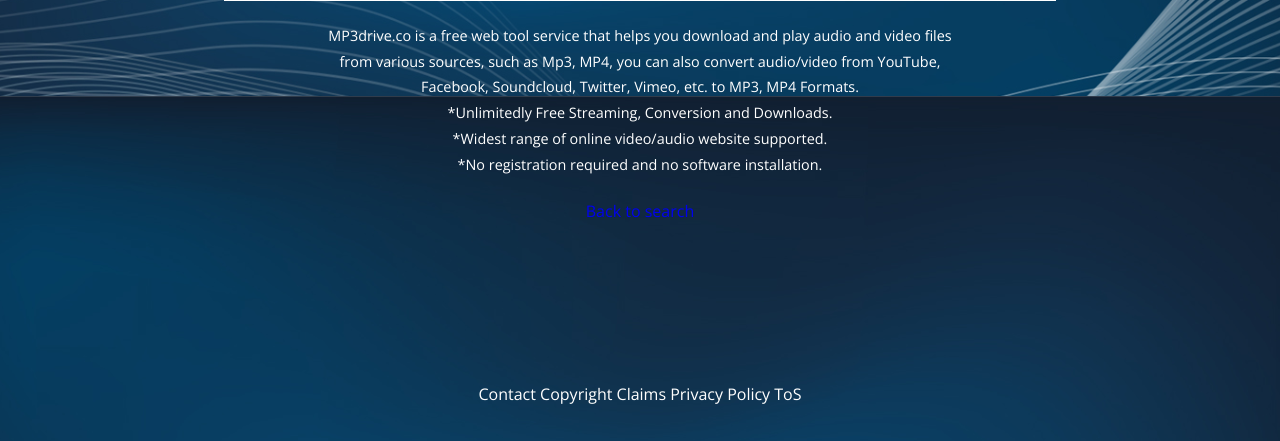
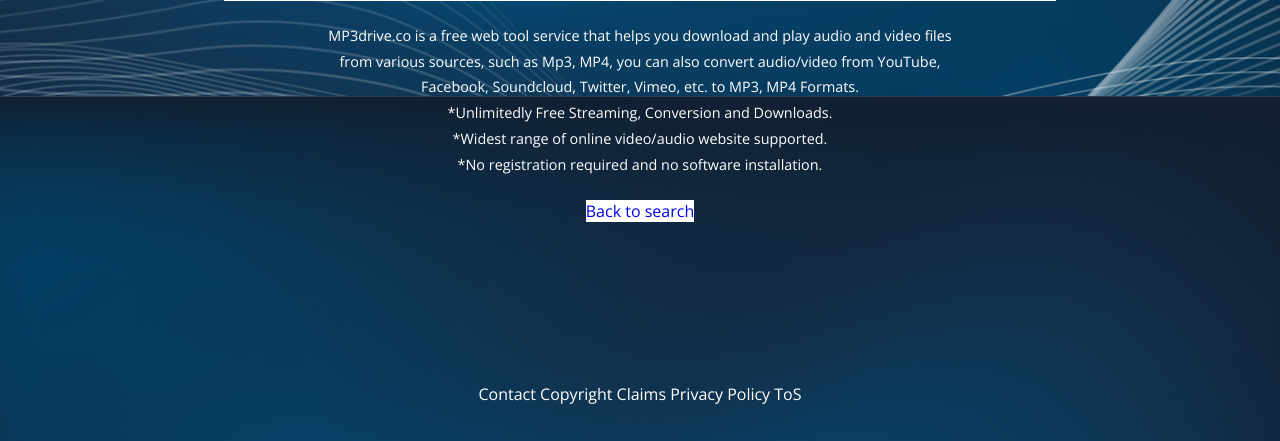
Before and after one commit to CITGuru/mp3drive.co, a Django app: template templates/play.html in a window 1280 px wide. Shown: the part 704-1145 px from the top of the page. Run offline with Django 3.2, Linux system fonts and the light colour scheme; the template is opened without the code that fills it, so the values that code supplies are empty.

Commit message:
back to search white bg

```diff
--- a/templates/download.html
+++ b/templates/download.html
@@ -83,7 +83,7 @@
                       *Unlimitedly Free Streaming, Conversion and Downloads. <br>
 *Widest range of online video/audio website supported.<br>
 *No registration required and no software installation.</p>
-<a href="/search">Back to search</a>
+<a href="/search" style="background-color:white;">Back to search</a>
 				</div>
 			</div>
 		</div>
--- a/templates/play.html
+++ b/templates/play.html
@@ -50,7 +50,7 @@
                       *Unlimitedly Free Streaming, Conversion and Downloads. <br>
 *Widest range of online video/audio website supported.<br>
 *No registration required and no software installation.</p>
-<a href="/search">Back to search</a>
+<a href="/search" style="background-color:white;">Back to search</a>
 
 				</div>
 			</div>
```
Also changed, not shown: 2 other files.
